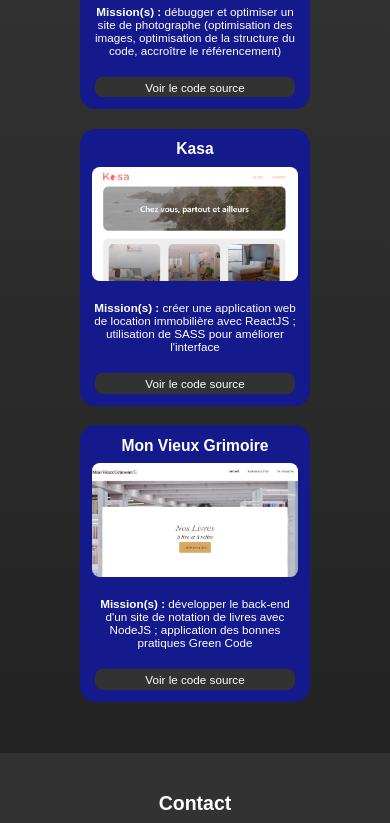
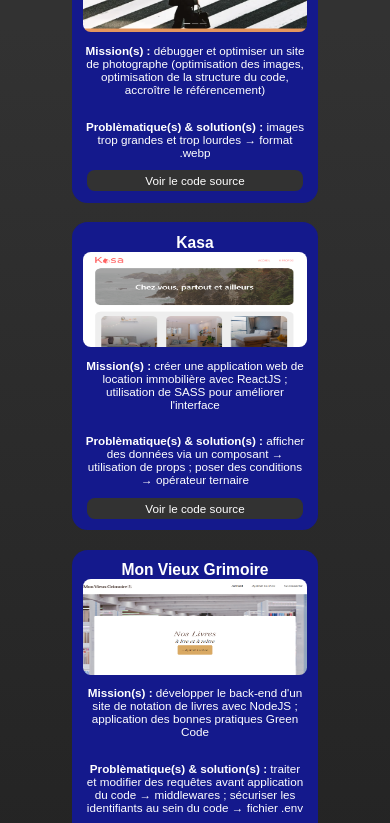
Before and after one commit to AeRyZe/dev_portfolio, a React (Create React App) app: page / in a window 390 px wide. Shown: the part 2880-3703 px from the top of the page. Built offline with nearby package versions, Linux system fonts and the light colour scheme; a web font is replaced by a local one.

Commit message:
feat(projects): problems & solutions added

```diff
--- a/public/projects.json
+++ b/public/projects.json
@@ -3,6 +3,7 @@
         "name": "Booki",
         "image": "/projects/booki.png",
         "mission": "créer la page d'accueil d'une agence de voyage avec HTML & CSS ; rendre un site web responsive pour appareils mobiles",
+        "pbsolution": "aligner des éléments → flexbox & css grid ; adapter le site pour appareils mobiles → media queries",
         "link": "https://aeryze.github.io/Booki/",
         "code": "https://github.com/AeRyZe/Booki"
     },
@@ -10,12 +11,14 @@
         "name": "Sophie Bluel",
         "image": "/projects/sophiebluel.png",
         "mission": "créer une page web dynamique avec JavaScript ; afficher des données à l'aide d'une API",
+        "pbsolution": "afficher des données depuis API → fetch() ; afficher des données correspondants à certains critères → filter()",
         "code": "https://github.com/AeRyZe/SophieBluel"
     },
     {
         "name": "Nina Carducci",
         "image": "/projects/ninacarducci.png",
         "mission": "débugger et optimiser un site de photographe (optimisation des images, optimisation de la structure du code, accroître le référencement)",
+        "pbsolution": "images trop grandes et trop lourdes → format .webp",
         "link": "https://aeryze.github.io/nina-carducci.github.io/",
         "code": "https://github.com/AeRyZe/nina-carducci.github.io"
     },
@@ -23,6 +26,7 @@
         "name": "Kasa",
         "image": "/projects/kasa.png",
         "mission": "créer une application web de location immobilière avec ReactJS ; utilisation de SASS pour améliorer l'interface",
+        "pbsolution": "afficher des données via un composant → utilisation de props ; poser des conditions → opérateur ternaire",
         "link": "https://kasa-self.vercel.app/",
         "code": "https://github.com/AeRyZe/kasa"
     },
@@ -30,6 +34,7 @@
         "name": "Mon Vieux Grimoire",
         "image": "/projects/monvieuxgrimoire.png",
         "mission": "développer le back-end d'un site de notation de livres avec NodeJS ; application des bonnes pratiques Green Code",
+        "pbsolution": "traiter et modifier des requêtes avant application du code → middlewares ; sécuriser les identifiants au sein du code → fichier .env",
         "code": "https://github.com/AeRyZe/mon-vieux-grimoire"
     }
 ]
--- a/src/components/project-card/project-card.css
+++ b/src/components/project-card/project-card.css
@@ -1,6 +1,6 @@
 .project-card-container {
-    height: 34vw;
-    width: 28vw;
+    height: 39vw;
+    width: 33vw;
     background-color: rgb(20, 25, 140);
     border-radius: 1vw;
     display: flex;
@@ -79,8 +79,8 @@
 
 @media screen and (max-width: 993px) {
     .project-card-container {
-        height: 65vw;
-        width: 60%;
+        height: 73vw;
+        width: 65%;
         border-radius: 4vw;
     }
 
--- a/src/components/project-card/project-card.jsx
+++ b/src/components/project-card/project-card.jsx
@@ -16,6 +16,7 @@ function ProjectCard(props) {
                 {props.link ? <a className='project-card-overlay' target='_blank' rel='noreferrer' href={props.link}>Voir le site web</a> : null}
             </div>
             <p className='project-card-text'><strong>Mission(s) :</strong> {props.text}</p>
+            <p className='project-card-text'><strong>Problèmatique(s) & solution(s) :</strong> {props.text2}</p>
             <a className='project-card-code' target='_blank' rel='noreferrer' href={props.code}>Voir le code source</a>
         </div>
     )
--- a/src/components/projects/projects.jsx
+++ b/src/components/projects/projects.jsx
@@ -33,6 +33,7 @@ function Projects() {
                                 image={project.image}
                                 link={project.link}
                                 text={project.mission}
+                                text2={project.pbsolution}
                                 code={project.code}
                                 anim={index % 2 ? 'fade-left' : 'fade-right'}
                                 anchor='#projects-container'
```
